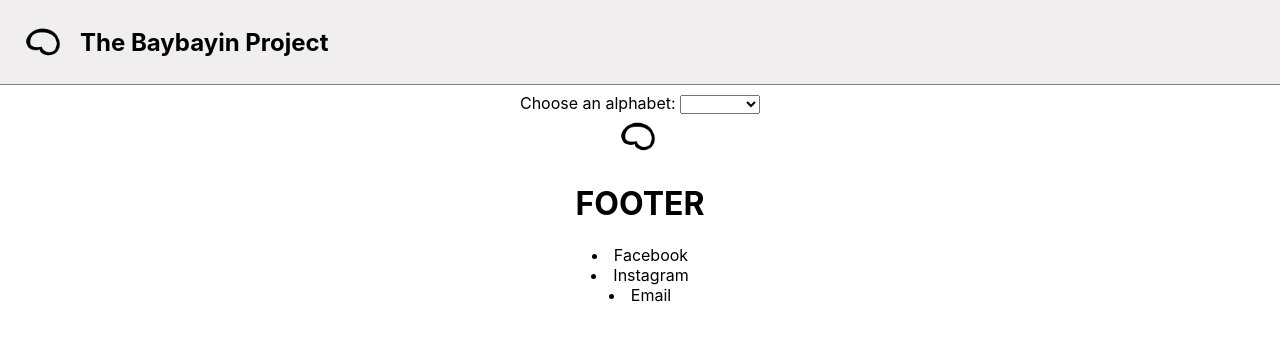
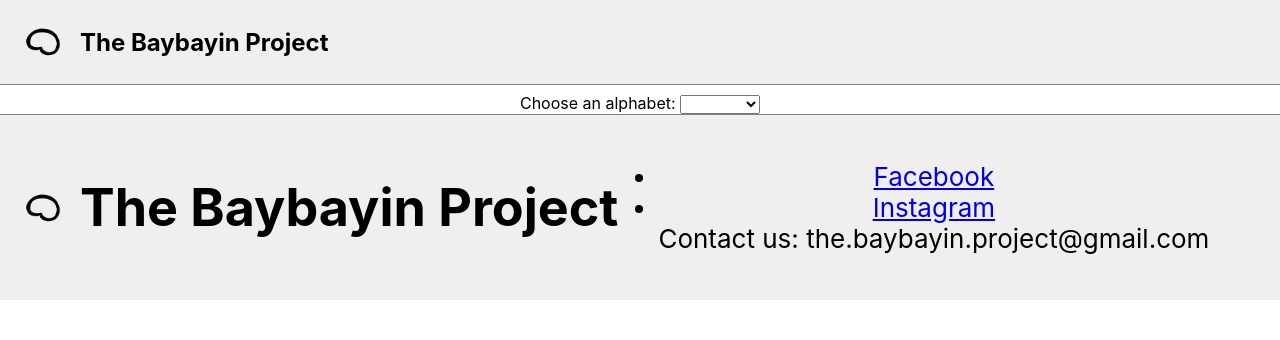
Before and after one commit to cmckinney-59/the-baybayin-project, a React (Vite) app: page / in a window 1280 px wide. Shown: the top 340 px of the page. Built offline with nearby package versions, Linux system fonts and the light colour scheme.

Commit message:
added facebook and instagram links to footer

```diff
--- a/src/components/Footer/Footer.css
+++ b/src/components/Footer/Footer.css
@@ -1,4 +1,4 @@
-.App-header {
+.App-footer {
   display: flex;
   justify-content: left;
   align-items: center;
@@ -7,16 +7,16 @@
   flex-direction: row;
   font-size: calc(10px + 2vmin);
   color: black;
-  border-bottom: 1px solid gray;
+  border-top: 1px solid gray;
 }
 
-.header-content {
+.footer-content {
   display: flex;
   align-items: center;
   gap: 10px;
 }
 
-.App-Header-Text {
+.App-footer-Text {
   font-size: 24px;
   font-weight: bold;
   margin: 0;
--- a/src/components/Footer/Footer.tsx
+++ b/src/components/Footer/Footer.tsx
@@ -4,16 +4,32 @@ import "./Footer.css";
 
 export default function Footer(): JSX.Element {
   return (
-    <header className="App-footer">
+    <footer className="App-footer">
       <div className="footer-content">
         <img src={logo} className="App-logo" alt="logo" />
-        <h1 className="App-Footer-Text">FOOTER</h1>
+        <h1 className="App-Footer-Text">The Baybayin Project</h1>
       </div>
-      <div className="footer-links-containter">
-        <li>Facebook</li>
-        <li>Instagram</li>
-        <li>Email</li>
-      </div>
-    </header>
+      <ul className="footer-links-container">
+        <li>
+          <a
+            href="https://www.facebook.com/profile.php?id=61558642794586"
+            target="_blank"
+            rel="noopener noreferrer"
+          >
+            Facebook
+          </a>
+        </li>
+        <li>
+          <a
+            href="https://www.instagram.com/the_baybayin_project/"
+            target="_blank"
+            rel="noopener noreferrer"
+          >
+            Instagram
+          </a>
+        </li>
+        <a>Contact us: the.baybayin.project@gmail.com</a>
+      </ul>
+    </footer>
   );
 }
```
Also changed, not shown: 1 other file (tests, documents, lock files or other folders).
